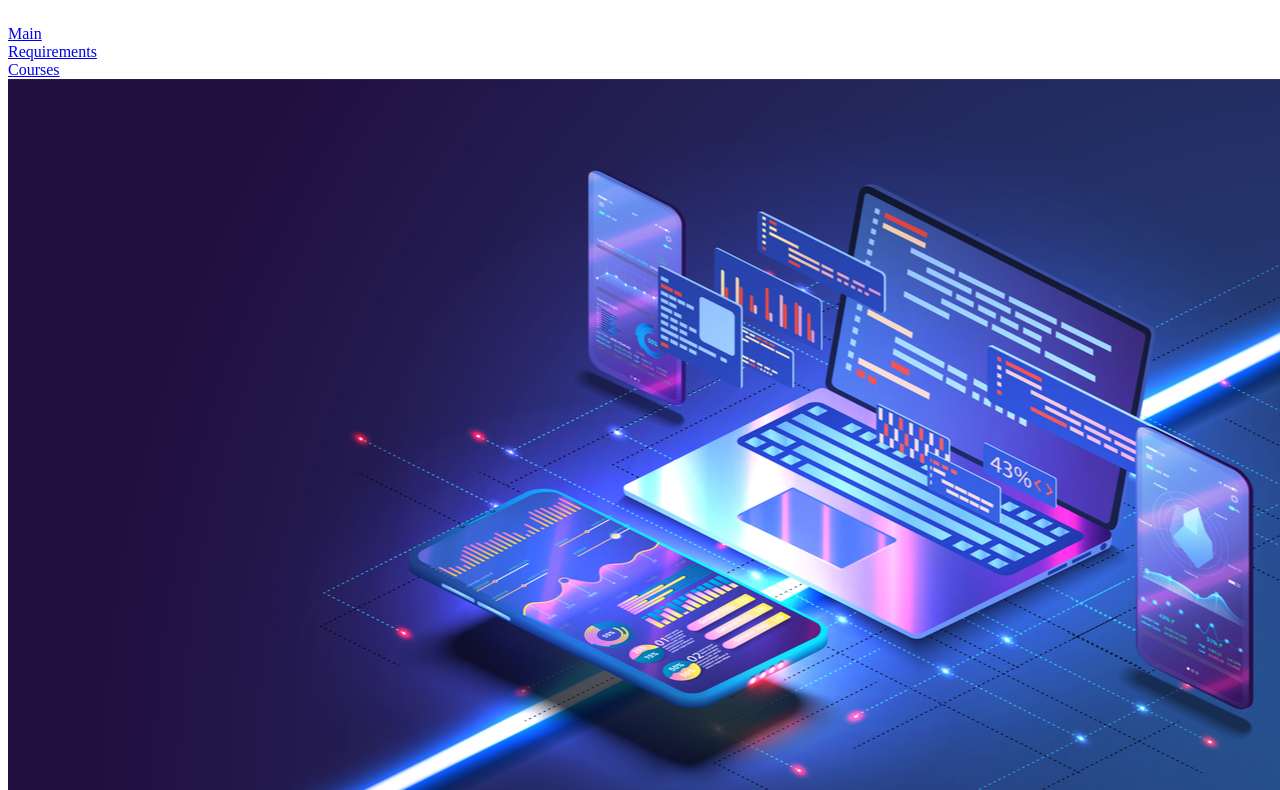
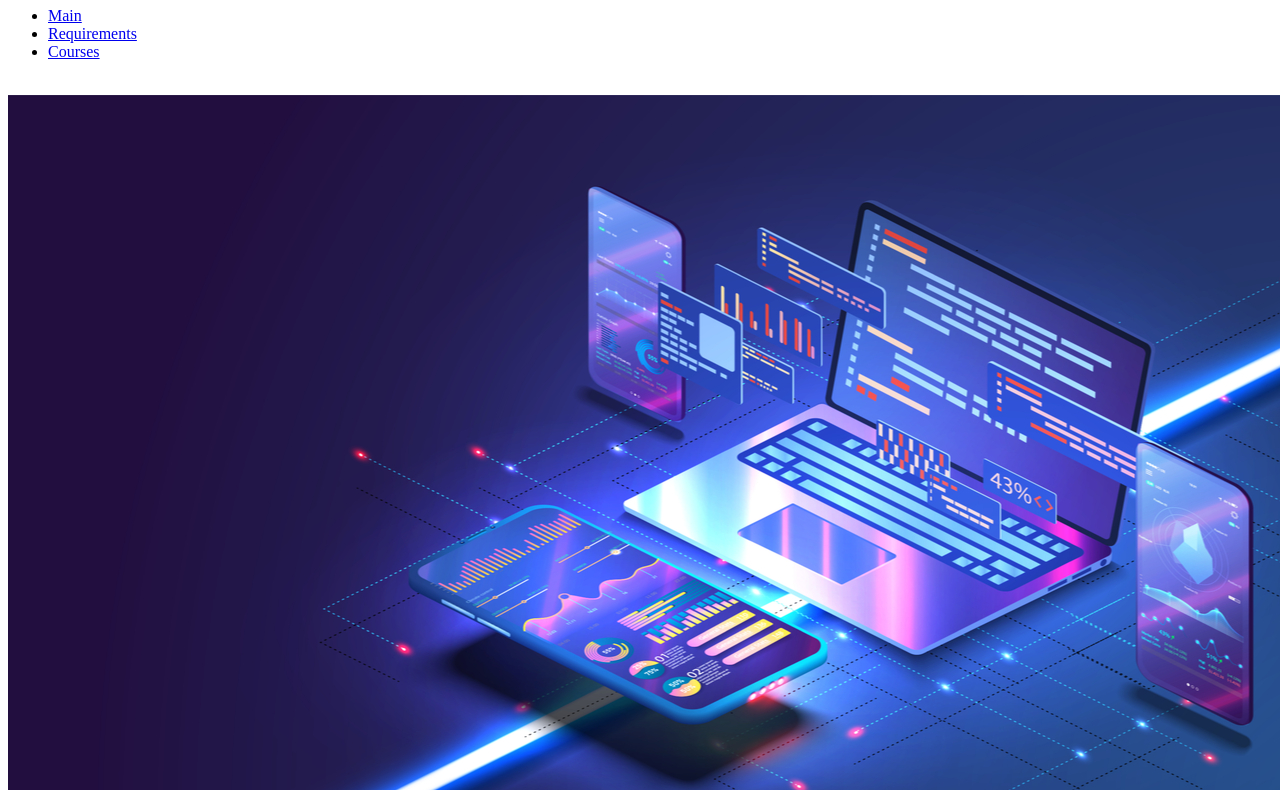
Before and after one commit to SunnyStriker/CTK301, a plain HTML site: page Assignment 2/Page1.html in a window 1280 px wide. Shown: the part 73-863 px from the top of the page. Drawn offline with Linux system fonts and the light colour scheme.

Commit message:
Update Page1.html

```diff
--- a/Assignment 2/Page1.html
+++ b/Assignment 2/Page1.html
@@ -7,9 +7,11 @@
    <body>
      <h1>Creative Technologies Program (CTK)</h1>
 
-     <br><a href="Page1.html">Main</a>
-     <br><a href="Page2.html">Requirements</a>
-     <br><a href="Page3.html">Courses</a>
+     <ul>
+     <li><a href="Page1.html">Main</a>
+     <li><a href="Page2.html">Requirements</a>
+     <li><a href="Page3.html">Courses</a>
+     </ul>
 
        <br><img src="technology-esports.jpg" alt="Image of a laptop with phones around it and data popping off of the screen" >
 
```
